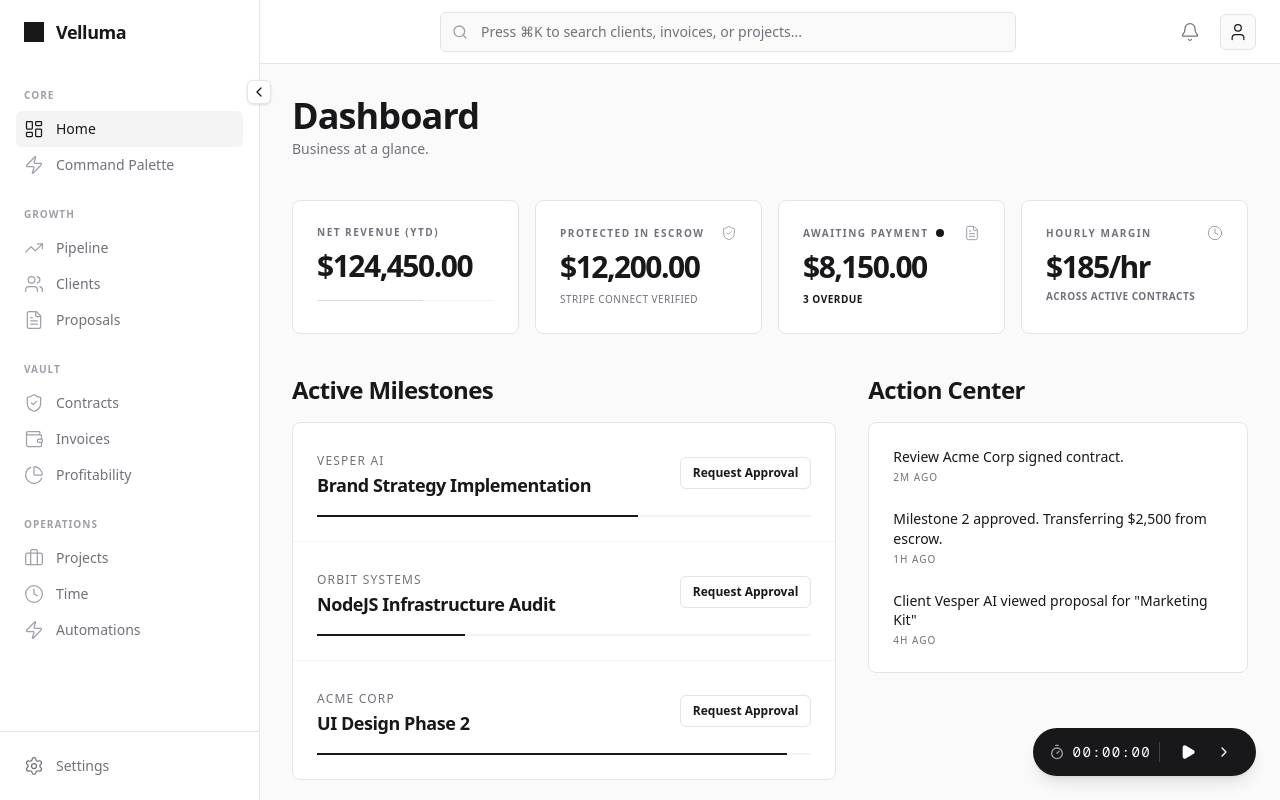
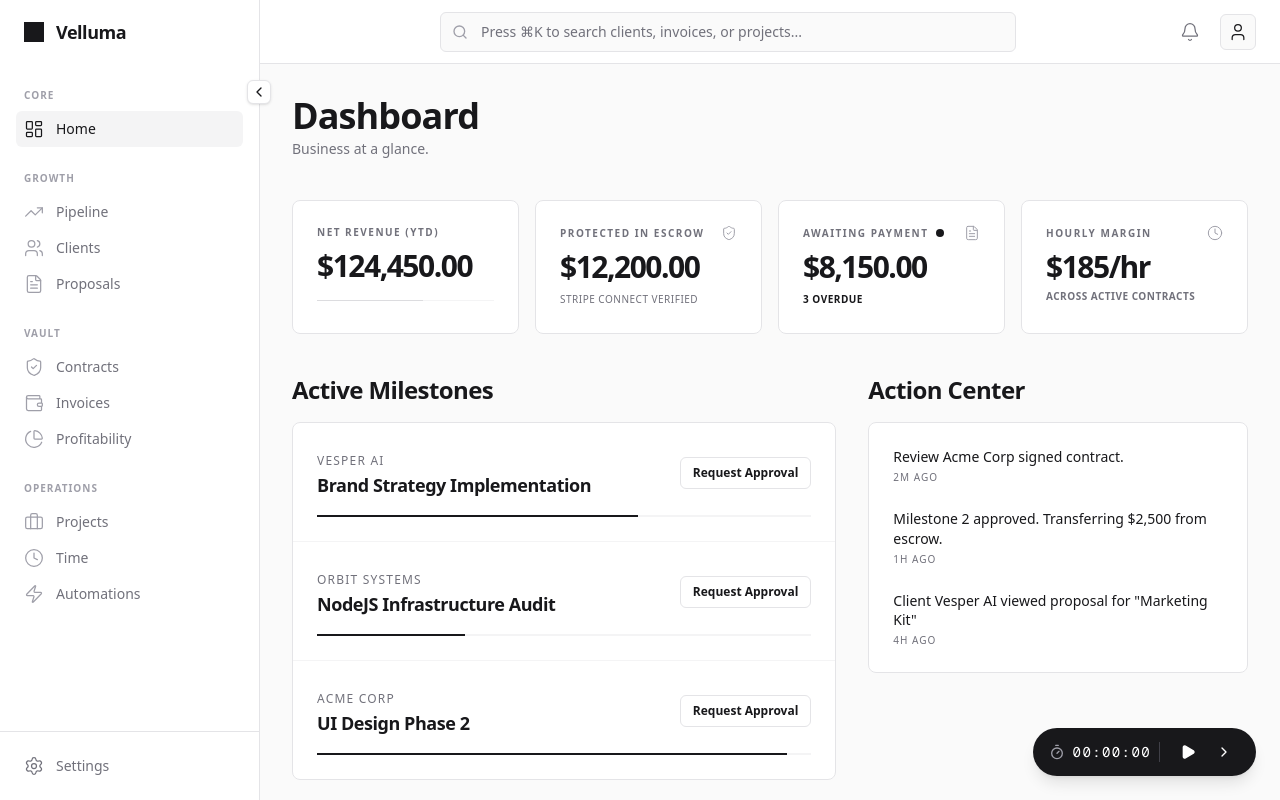
Before and after one commit to NajibOladosu/Velluma, a Next.js app in the folder apps/web/: page /dashboard in a window 1280 px wide. Built offline with nearby package versions, Linux system fonts and the light colour scheme.

Commit message:
feat: Remove 'Command Palette' item from app sidebar navigation.

```diff
--- a/apps/web/src/components/ui/app-sidebar.tsx
+++ b/apps/web/src/components/ui/app-sidebar.tsx
@@ -27,7 +27,6 @@ const navItems = [
     {
         group: "Core", items: [
             { name: "Home", href: "/dashboard", icon: LayoutDashboard },
-            { name: "Command Palette", href: "/commands", icon: Zap },
         ]
     },
     {
```
